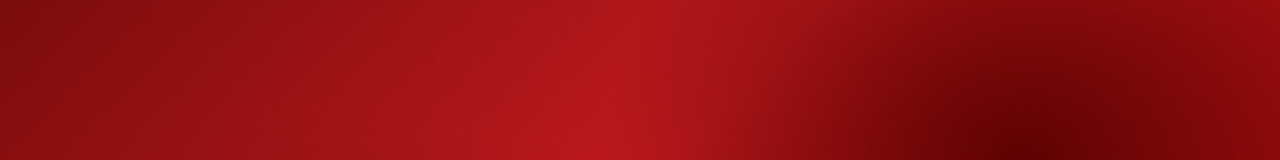
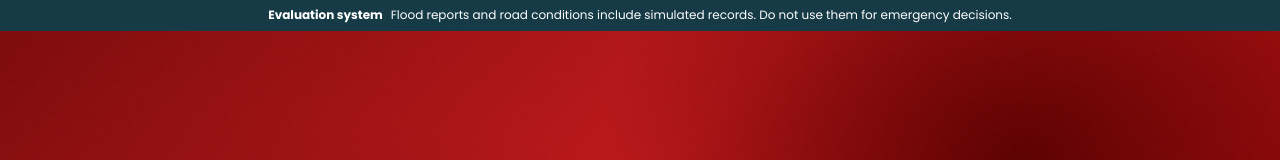
Before and after one commit to markjustinearopo/cdrrmo-floodroute, a React (Vite) app: page /login in a window 1280 px wide. Shown: the top 160 px of the page. Built offline with nearby package versions, Linux system fonts and the light colour scheme; no server answers; the database is empty.

Commit message:
Disclose simulated safety records across portals

```diff
--- a/src/App.jsx
+++ b/src/App.jsx
@@ -3,6 +3,7 @@ import { Routes, Route, Navigate } from 'react-router-dom'
 import { AdminDataProvider } from './context/AdminDataContext.jsx'
 import RequireAuth from './components/RequireAuth.jsx'
 import OfflineBanner from './components/OfflineBanner.jsx'
+import SimulationBanner from './components/SimulationBanner.jsx'
 import SkipLink from './components/SkipLink.jsx'
 import Login from './pages/Login.jsx'
 import Register from './pages/Register.jsx'
@@ -84,6 +85,7 @@ export default function App() {
         and say how old the data on screen is. Stale information that looks
         live is the more dangerous failure. */}
     <OfflineBanner />
+    <SimulationBanner />
     <AdminDataProvider>
     <Routes>
       <Route path="/" element={<Navigate to="/login" replace />} />
--- /dev/null
+++ b/src/components/SimulationBanner.css
@@ -0,0 +1,21 @@
+.simulation-banner {
+  position: relative;
+  z-index: 1100;
+  display: flex;
+  align-items: baseline;
+  justify-content: center;
+  gap: 8px;
+  flex-shrink: 0;
+  padding: 7px 14px;
+  background: #163b46;
+  color: #fff;
+  font-size: 0.75rem;
+  line-height: 1.4;
+  text-align: center;
+}
+
+.simulation-banner strong { white-space: nowrap; }
+
+@media (max-width: 600px) {
+  .simulation-banner { flex-wrap: wrap; gap: 1px 6px; padding: 7px 10px; }
+}
--- /dev/null
+++ b/src/components/SimulationBanner.jsx
@@ -0,0 +1,10 @@
+import './SimulationBanner.css'
+
+export default function SimulationBanner() {
+  return (
+    <div className="simulation-banner" role="note">
+      <strong>Evaluation system</strong>
+      <span>Flood reports and road conditions include simulated records. Do not use them for emergency decisions.</span>
+    </div>
+  )
+}
```
